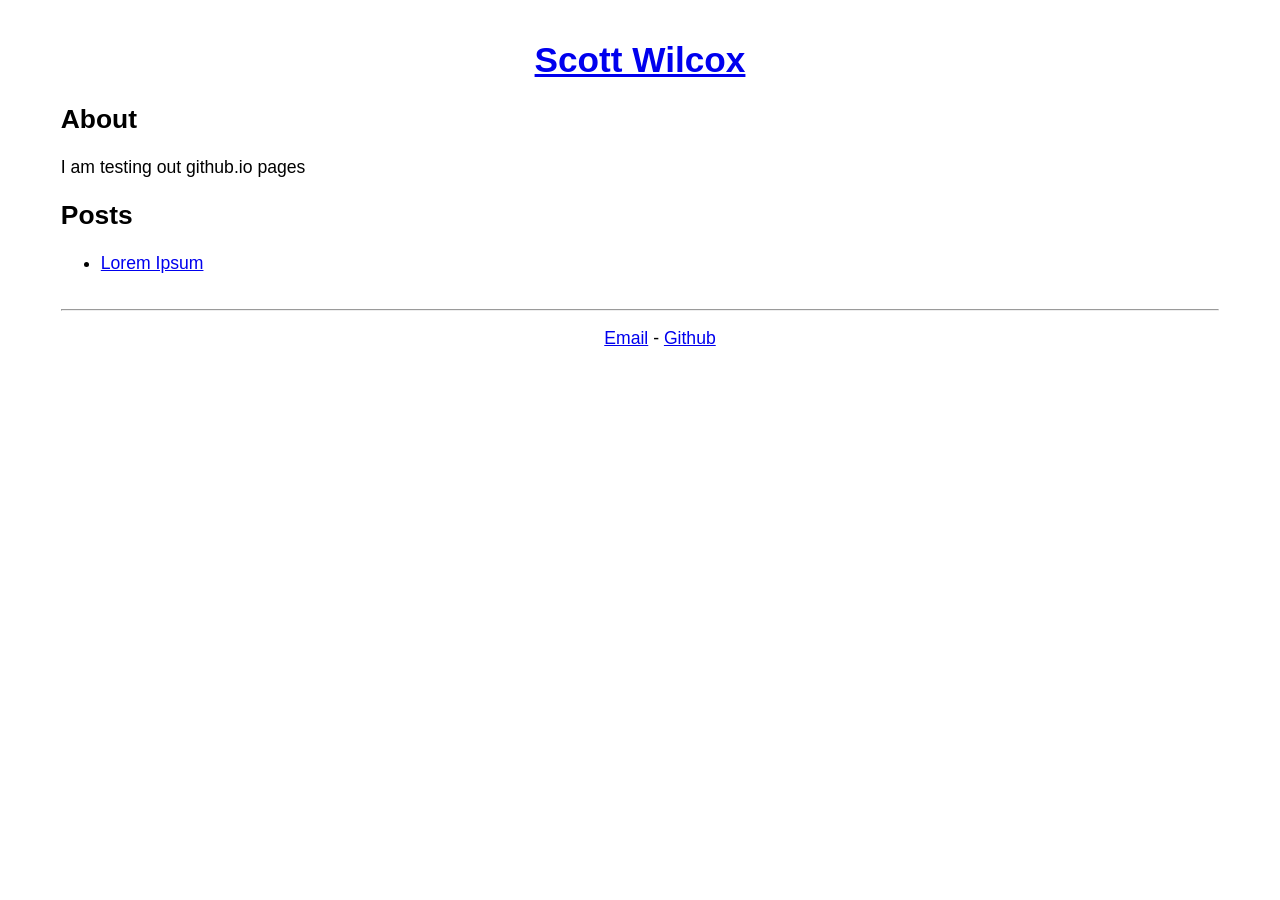
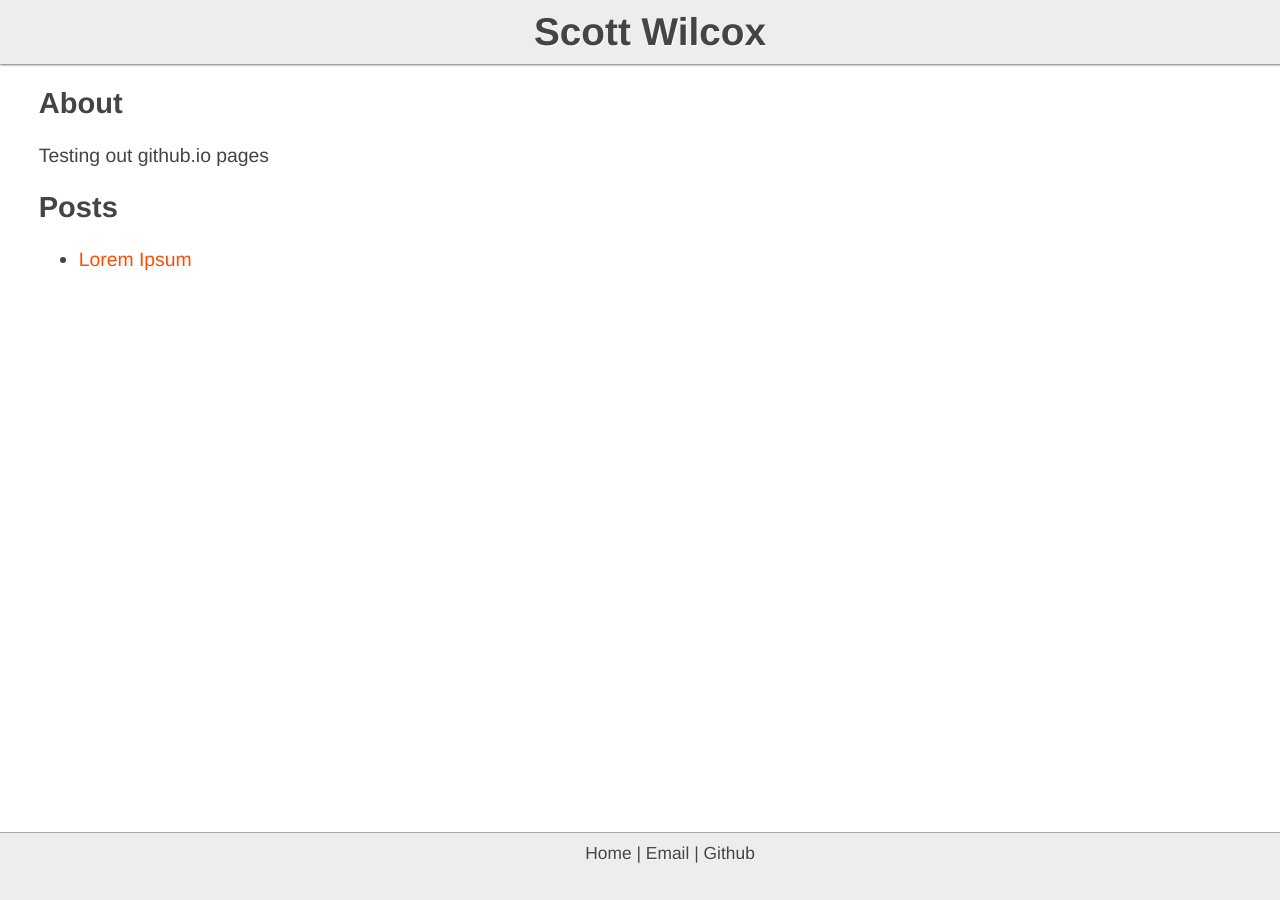
Before and after one commit to lerx/lerx.github.io, a Jekyll site: the page built from index.html, in a window 1280 px wide. Built offline with Jekyll 4.4.1, drawn with Linux system fonts in a browser that asks for light colours.

Commit message:
Updated styling

```diff
--- a/_includes/footer.html
+++ b/_includes/footer.html
@@ -1,7 +1,7 @@
 <footer class="site-footer">
-    <hr />
     <ul>
-      <li><a href="mailto:scottw213@gmail.com">Email</a> -</li>
-      <li><a href="https://github.com/lerx">Github</a></li>
+    	<li><a href="{{site.baseurl}}/">Home</a> | </li>
+	    <li><a href="mailto:scottw213@gmail.com">Email</a> | </li>
+      	<li><a href="https://github.com/lerx">Github</a></li>
     </ul>
 </footer>
--- a/_includes/head.html
+++ b/_includes/head.html
@@ -3,6 +3,7 @@
     <meta name="viewport" content="width=device-width, initial-scale=1">
     <title>{% if page.title %}{{ page.title }}{% else %}{{ site.title }}{% endif %}</title>
 
+    <!-- Google Analytics -->
     <script>
       (function(i,s,o,g,r,a,m){i['GoogleAnalyticsObject']=r;i[r]=i[r]||function(){
       (i[r].q=i[r].q||[]).push(arguments)},i[r].l=1*new Date();a=s.createElement(o),
--- a/_layouts/default.html
+++ b/_layouts/default.html
@@ -1,12 +1,12 @@
 <!DOCTYPE html>
 <html lang="en">
-
   {% include head.html %}
   <body>
-
     {% include header.html %}
 
+    <div class="content">
     {{ content }}
+	</div>
 
     {% include footer.html %}
   </body>
--- a/assets/css/main.css
+++ b/assets/css/main.css
@@ -1,21 +1,78 @@
-body {
-  font-family: sans-serif;
+html, body {
+  margin: 0;
+  padding: 0;
+  height: 100%;
+  font-family: "Helvetica Neue",Helvetica,Arial,sans-serif;
   font-size: 1.1em;
-  padding: .5em 3em 1em 3em;
+  color: #444;
+  padding: 0;
   text-rendering: optimizeLegibility;
-  font-feature-settings: "kern";
-  -webkit-font-feature-settings: "kern";
-  -moz-font-feature-settings: "kern";
-  -moz-font-feature-settings: "kern=1";
+}
+
+a {
+  text-decoration: none;
+  color: #FF4B02;;
+}
+
+a:hover {
+  text-decoration: underline;
+}
+
+a:visited {
+  color: #FF4B02;;
 }
 
 .site-header {
+  width: 100%;
+  position: absolute;
+  top: 0;
+  left: 0;
+  padding: 10px;
+  background-color: #EDEDED;
+  color: #444;
+  box-shadow: 0px 1px 2px rgba(0, 0, 0, 0.55);
+}
+
+.site-header h1 {
+  margin: 0;
   text-align: center;
+  text-shadow: 1px 1px 0px #FFF;
+}
+
+.site-header a {
+  color: #444;
+}
+
+.content {
+  padding-top: 3.25em;
+  padding-left: 2em;
+}
+
+.content h2 {
+  text-shadow: 1px 1px 0px #FFF;
 }
 
 .site-footer {
+  width: 100%;
+  height: 2.7em;
+  position: absolute;
+  bottom: 0;
+  left: 0;
+  border-top: 1px solid #A9A9A9;
+  background-color: #EDEDED;
+  font-size: 0.9em;
+  color: #444;
+  padding: 10px;
+}
+
+.site-footer a {
+  color: #444;
+  text-shadow: 1px 1px 0px rgba(255, 255, 255, 0.6);
+}
+
+.site-footer ul {
   text-align: center;
-  margin-top: 2em;
+  margin: 0;
 }
 
 .site-footer li {
--- a/index.html
+++ b/index.html
@@ -3,7 +3,7 @@ layout: default
 ---
 
 <h2>About</h2>
-<p>I am testing out github.io pages</p>
+<p>Testing out github.io pages</p>
 
 <h2>Posts</h2>
 
```
